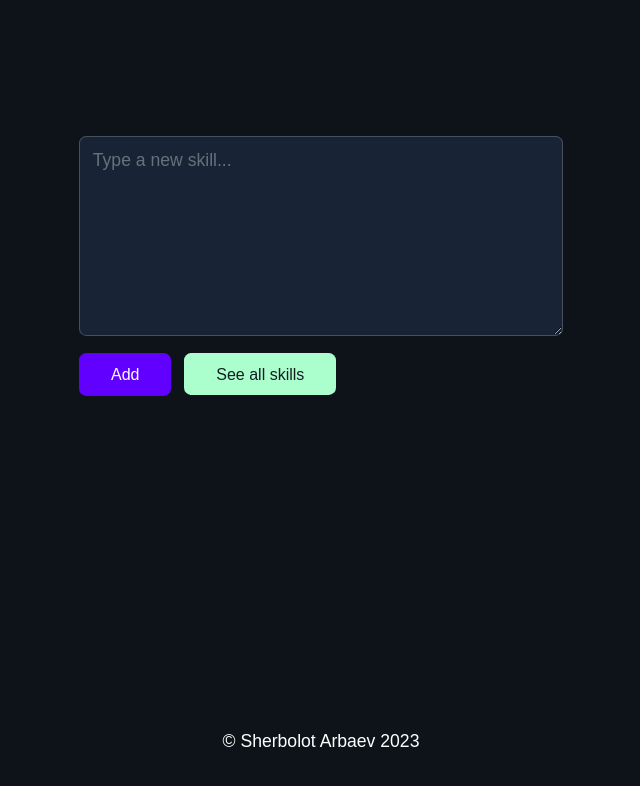
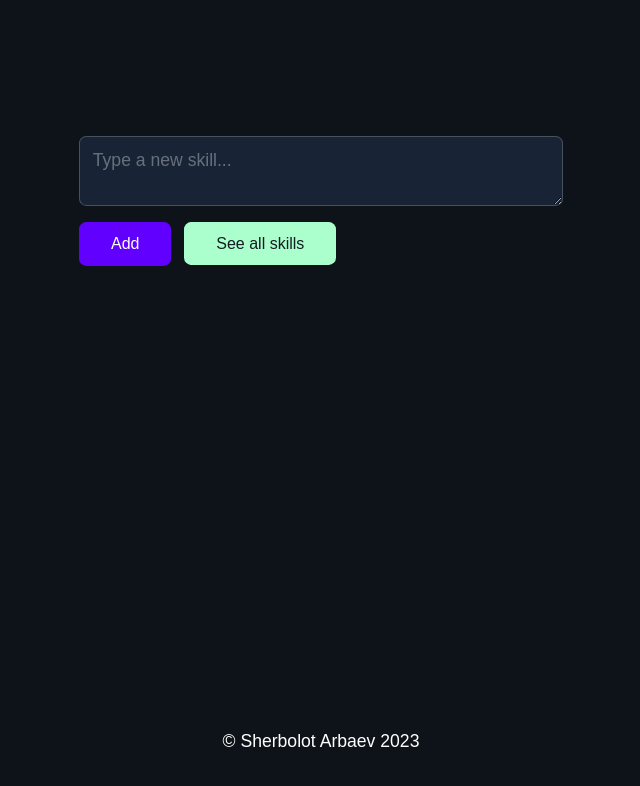
Before and after one commit to arbaevsherbolot/skills-react, a React (Vite) app: page / in a window 1280 px wide. Shown: the top 786 px of the page, without its empty margins (319-959 px from the left). Built offline with nearby package versions, Linux system fonts and the light colour scheme; a web font is replaced by a local one.

Commit message:
Change height

```diff
--- a/src/components/pages/home/Home.module.scss
+++ b/src/components/pages/home/Home.module.scss
@@ -35,12 +35,12 @@
     width: 100%;
     min-width: 100%;
     max-width: 100%;
-    min-height: 200px;
-    height: 200px;
+    min-height: 50px;
+    max-height: 100px;
 
     background-color: var(--textarea-bg-color);
 
-    font-size: 1rem;
+    font-size: 1.1rem;
     font-weight: 500;
     font-family: "Proxima Nova", sans-serif;
     color: var(--textarea-text-color);
```
